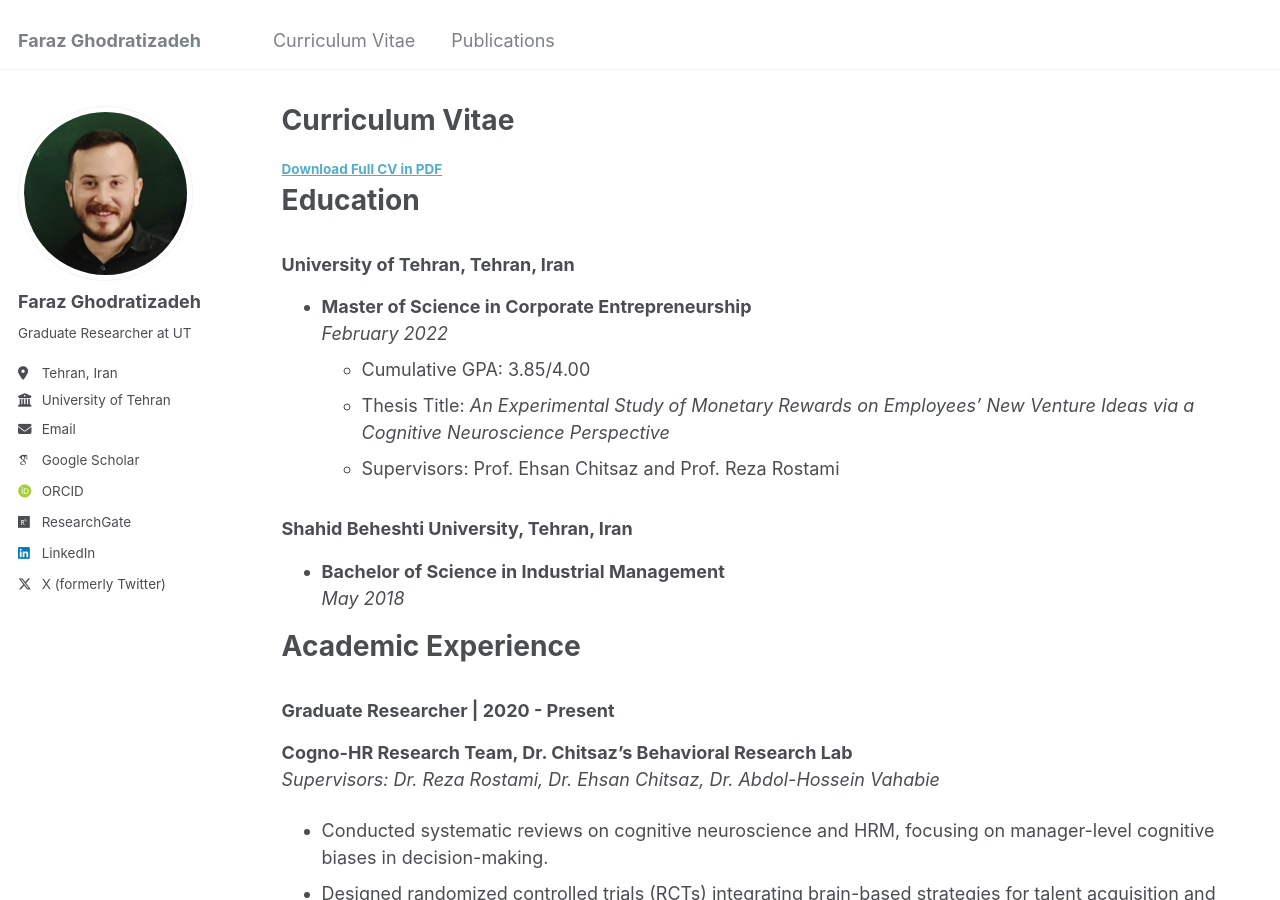
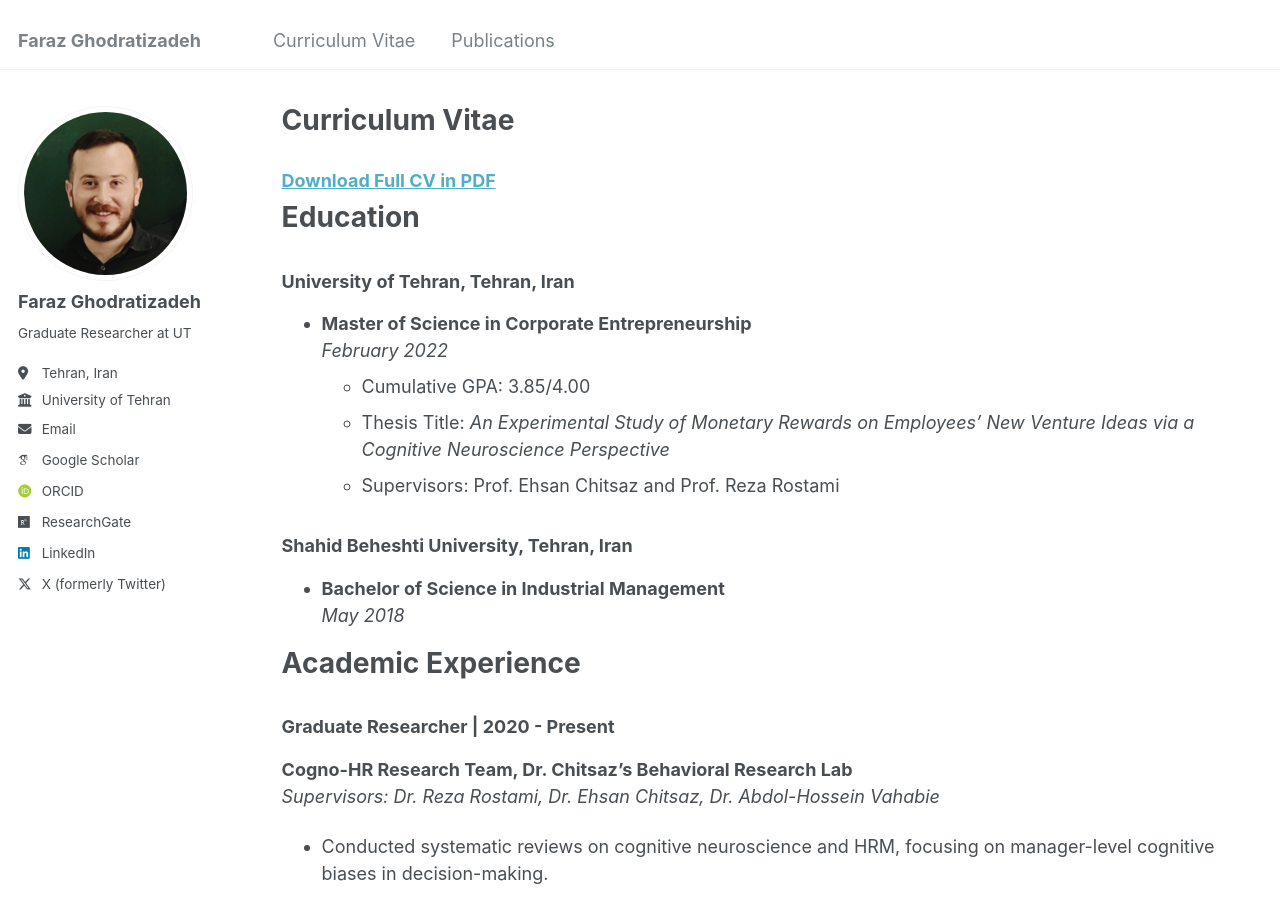
Before and after one commit to farazghz/farazghz.github.io, a Jekyll site: the page built from _pages/cv.md, in a window 1280 px wide and 900 px high. Built offline with Jekyll 4.4.1, drawn with Linux system fonts in a browser that asks for light colours; some web fonts are replaced.

Commit message:
Update cv.md

```diff
--- a/_pages/cv.md
+++ b/_pages/cv.md
@@ -6,7 +6,7 @@ author_profile: true
 redirect_from:
   - /resume
 ---
-#### [Download Full CV in PDF](https://github.com/farazghz/farazghz.github.io/raw/master/files/Faraz_Ghodratizadeh_CV.pdf)
+### [Download Full CV in PDF](https://github.com/farazghz/farazghz.github.io/raw/master/files/Faraz_Ghodratizadeh_CV.pdf)
 
 # Education
 
```
